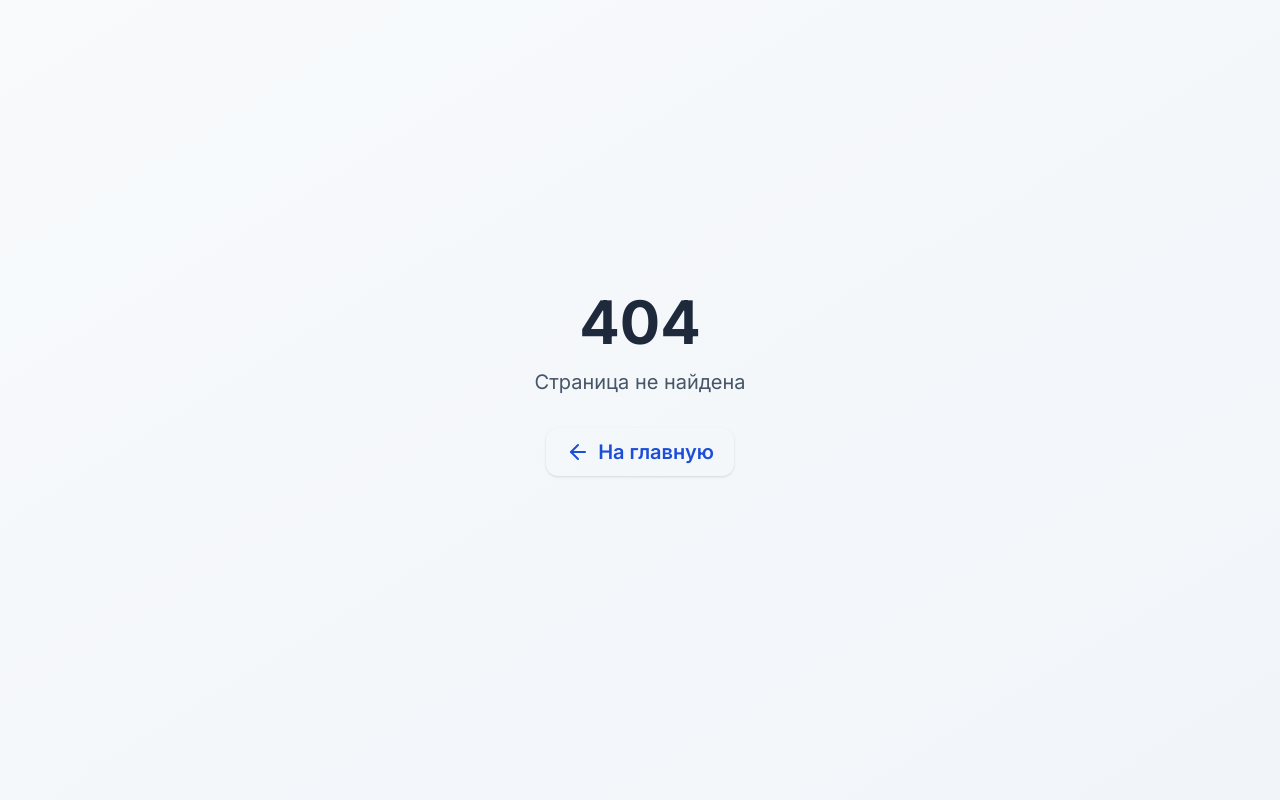
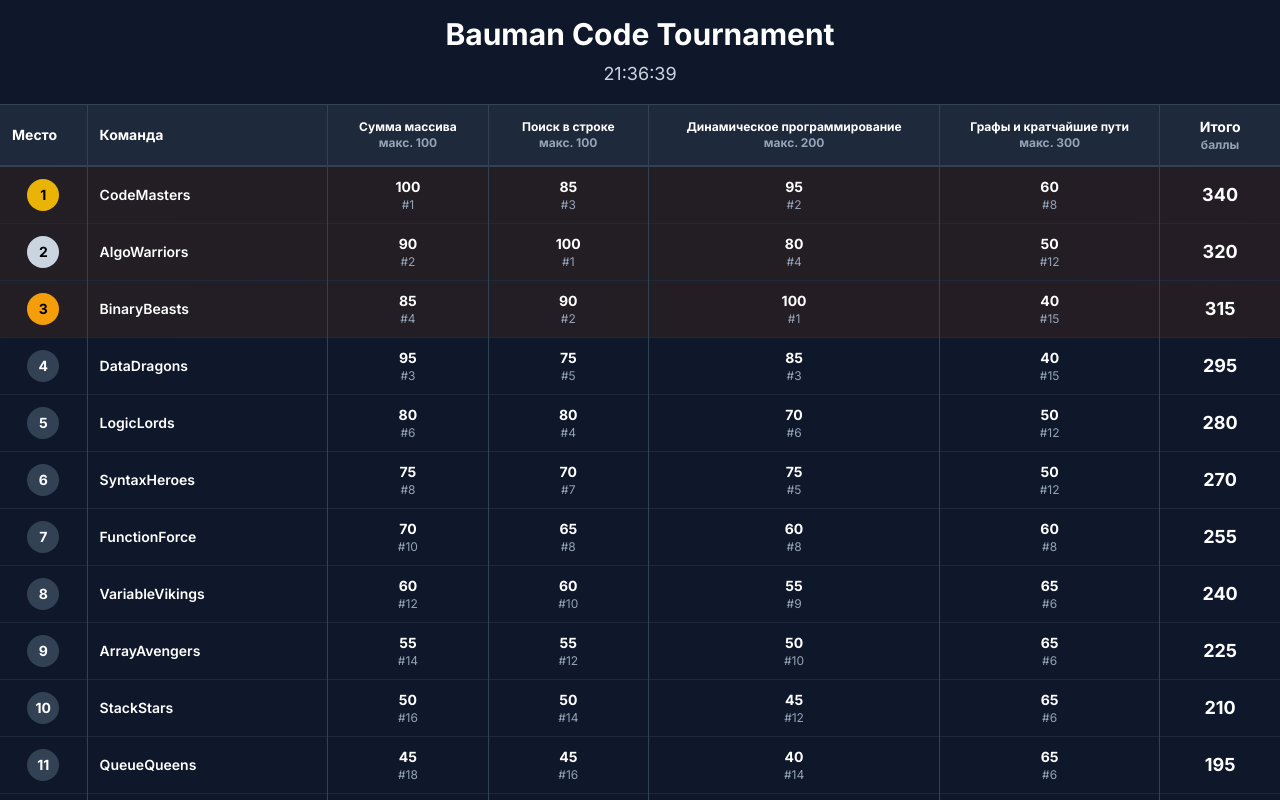
Before and after one commit to bmstu-itstech/tjudge-front, a Next.js app: page /contests/1/leaderboard in a window 1280 px wide. Before the commit this address had no page. Built offline with nearby package versions, Linux system fonts and the light colour scheme.

Commit message:
[fix] fullscreen-leaderboard page: updated columns and changed table format

```diff
--- a/app/contests/[id]/page.tsx
+++ b/app/contests/[id]/page.tsx
@@ -155,7 +155,7 @@ export default function ContestPage({ params }: ContestPageProps) {
                     </Link>
 
                     <Button variant="outline" className="flex items-center gap-2">
-                        <Link href="/contests/leaderboard" className="flex items-center gap-2">
+                        <Link href={`/contests/${contest.id}/leaderboard`} className="flex items-center gap-2">
                             <Maximize className="w-4 h-4" />
                             Полный экран
                         </Link>
--- a/components/contests/contest-leaderboard.tsx
+++ b/components/contests/contest-leaderboard.tsx
@@ -1,14 +1,28 @@
 "use client"
 
-import { useState, useEffect, useRef } from "react"
-import { Trophy, Medal, Award, AlertCircle } from "lucide-react"
+import { useState, useEffect } from "react"
+import { GameLeaderboard } from "@/components/games/game-leaderboard"
 
-interface LeaderboardEntry {
+interface GameResult {
+    gameId: string
+    gameName: string
+    points: number
+    rank: number
+    hasError: boolean
+}
+
+interface TeamLeaderboard {
+    teamId: string
+    teamName: string
+    totalPoints: number
+    overallRank: number
+    gameResults: GameResult[]
+}
+
+interface Game {
     id: string
-  position: number
-  teamName: string
-  score: number
-  error?: string
+    name: string
+    maxPoints: number
 }
 
 interface FullscreenLeaderboardProps {
@@ -16,50 +30,167 @@ interface FullscreenLeaderboardProps {
 }
 
 export function FullscreenLeaderboard({ contestId }: FullscreenLeaderboardProps) {
-  const [entries, setEntries] = useState<LeaderboardEntry[]>([])
     const [currentTime, setCurrentTime] = useState<Date | null>(null)
     const [isUpdating, setIsUpdating] = useState(false)
     const [mounted, setMounted] = useState(false)
-  const previousEntriesRef = useRef<LeaderboardEntry[]>([])
 
-  const initialEntries: LeaderboardEntry[] = [
-    { id: "1", position: 1, teamName: "Code Warriors", score: 1250 },
-    { id: "2", position: 2, teamName: "Debug Masters", score: 1180 },
-    { id: "3", position: 3, teamName: "Syntax Heroes", score: 1050 },
-    { id: "4", position: 4, teamName: "Algorithm Aces", score: 980 },
-    { id: "5", position: 5, teamName: "Binary Beasts", score: 920 },
-    { id: "6", position: 6, teamName: "Logic Lords", score: 850 },
-    { id: "7", position: 7, teamName: "Function Force", score: 780 },
-    { id: "8", position: 8, teamName: "Variable Vikings", score: 720 },
-    { id: "9", position: 9, teamName: "Data Dragons", score: 650 },
-    { id: "10", position: 10, teamName: "Stack Stars", score: 580 },
-    { id: "11", position: 11, teamName: "Queue Queens", score: 520 },
-    { id: "12", position: 12, teamName: "Tree Titans", score: 460 },
-    { id: "13", position: 13, teamName: "Hash Heroes", score: 420 },
-    { id: "14", position: 14, teamName: "Loop Legends", score: 380 },
-    { id: "15", position: 15, teamName: "Array Avengers", score: 350 },
-    { id: "16", position: 16, teamName: "Object Oracles", score: 320 },
-    { id: "17", position: 17, teamName: "Method Mages", score: 290 },
-    { id: "18", position: 18, teamName: "Class Champions", score: 260 },
-    { id: "19", position: 19, teamName: "String Sorcerers", score: 240 },
-    { id: "20", position: 20, teamName: "Number Ninjas", score: 220 },
-    { id: "21", position: 21, teamName: "Boolean Bandits", score: 200 },
-    { id: "22", position: 22, teamName: "Null Navigators", score: 180 },
-    { id: "23", position: 23, teamName: "Void Voyagers", score: 160 },
-    { id: "24", position: 24, teamName: "Byte Builders", score: 140 },
-    { id: "25", position: 25, teamName: "Bit Blazers", score: 120 },
-    { id: "26", position: 26, teamName: "CPU Crusaders", score: 100 },
-    { id: "27", position: 27, teamName: "RAM Raiders", score: 80 },
-    { id: "28", position: 28, teamName: "SSD Soldiers", score: 60 },
-    { id: "29", position: 29, teamName: "GPU Guardians", score: 40 },
-    { id: "30", position: 30, teamName: "API Architects", score: 20 },
+    const mockGames: Game[] = [
+        { id: 'a', name: 'Сумма массива', maxPoints: 100 },
+        { id: 'b', name: 'Поиск в строке', maxPoints: 100 },
+        { id: 'c', name: 'Динамическое программирование', maxPoints: 200 },
+        { id: 'd', name: 'Графы и кратчайшие пути', maxPoints: 300 }
+    ]
+
+    const mockData: TeamLeaderboard[] = [
+        {
+            teamId: '1',
+            teamName: 'CodeMasters',
+            totalPoints: 340,
+            overallRank: 1,
+            gameResults: [
+                { gameId: 'a', gameName: 'Сумма массива', points: 100, rank: 1, hasError: false },
+                { gameId: 'b', gameName: 'Поиск в строке', points: 85, rank: 3, hasError: false },
+                { gameId: 'c', gameName: 'Динамическое программирование', points: 95, rank: 2, hasError: false },
+                { gameId: 'd', gameName: 'Графы и кратчайшие пути', points: 60, rank: 8, hasError: false }
+            ]
+        },
+        {
+            teamId: '2',
+            teamName: 'AlgoWarriors',
+            totalPoints: 320,
+            overallRank: 2,
+            gameResults: [
+                { gameId: 'a', gameName: 'Сумма массива', points: 90, rank: 2, hasError: false },
+                { gameId: 'b', gameName: 'Поиск в строке', points: 100, rank: 1, hasError: false },
+                { gameId: 'c', gameName: 'Динамическое программирование', points: 80, rank: 4, hasError: false },
+                { gameId: 'd', gameName: 'Графы и кратчайшие пути', points: 50, rank: 12, hasError: false }
+            ]
+        },
+        {
+            teamId: '3',
+            teamName: 'BinaryBeasts',
+            totalPoints: 315,
+            overallRank: 3,
+            gameResults: [
+                { gameId: 'a', gameName: 'Сумма массива', points: 85, rank: 4, hasError: false },
+                { gameId: 'b', gameName: 'Поиск в строке', points: 90, rank: 2, hasError: false },
+                { gameId: 'c', gameName: 'Динамическое программирование', points: 100, rank: 1, hasError: false },
+                { gameId: 'd', gameName: 'Графы и кратчайшие пути', points: 40, rank: 15, hasError: false }
+            ]
+        },
+        {
+            teamId: '4',
+            teamName: 'DataDragons',
+            totalPoints: 295,
+            overallRank: 4,
+            gameResults: [
+                { gameId: 'a', gameName: 'Сумма массива', points: 95, rank: 3, hasError: false },
+                { gameId: 'b', gameName: 'Поиск в строке', points: 75, rank: 5, hasError: false },
+                { gameId: 'c', gameName: 'Динамическое программирование', points: 85, rank: 3, hasError: false },
+                { gameId: 'd', gameName: 'Графы и кратчайшие пути', points: 40, rank: 15, hasError: false }
+            ]
+        },
+        {
+            teamId: '5',
+            teamName: 'LogicLords',
+            totalPoints: 280,
+            overallRank: 5,
+            gameResults: [
+                { gameId: 'a', gameName: 'Сумма массива', points: 80, rank: 6, hasError: false },
+                { gameId: 'b', gameName: 'Поиск в строке', points: 80, rank: 4, hasError: false },
+                { gameId: 'c', gameName: 'Динамическое программирование', points: 70, rank: 6, hasError: false },
+                { gameId: 'd', gameName: 'Графы и кратчайшие пути', points: 50, rank: 12, hasError: false }
+            ]
+        },
+        {
+            teamId: '6',
+            teamName: 'SyntaxHeroes',
+            totalPoints: 270,
+            overallRank: 6,
+            gameResults: [
+                { gameId: 'a', gameName: 'Сумма массива', points: 75, rank: 8, hasError: false },
+                { gameId: 'b', gameName: 'Поиск в строке', points: 70, rank: 7, hasError: false },
+                { gameId: 'c', gameName: 'Динамическое программирование', points: 75, rank: 5, hasError: false },
+                { gameId: 'd', gameName: 'Графы и кратчайшие пути', points: 50, rank: 12, hasError: false }
+            ]
+        },
+        {
+            teamId: '7',
+            teamName: 'FunctionForce',
+            totalPoints: 255,
+            overallRank: 7,
+            gameResults: [
+                { gameId: 'a', gameName: 'Сумма массива', points: 70, rank: 10, hasError: false },
+                { gameId: 'b', gameName: 'Поиск в строке', points: 65, rank: 8, hasError: false },
+                { gameId: 'c', gameName: 'Динамическое программирование', points: 60, rank: 8, hasError: false },
+                { gameId: 'd', gameName: 'Графы и кратчайшие пути', points: 60, rank: 8, hasError: false }
+            ]
+        },
+        {
+            teamId: '8',
+            teamName: 'VariableVikings',
+            totalPoints: 240,
+            overallRank: 8,
+            gameResults: [
+                { gameId: 'a', gameName: 'Сумма массива', points: 60, rank: 12, hasError: false },
+                { gameId: 'b', gameName: 'Поиск в строке', points: 60, rank: 10, hasError: false },
+                { gameId: 'c', gameName: 'Динамическое программирование', points: 55, rank: 9, hasError: false },
+                { gameId: 'd', gameName: 'Графы и кратчайшие пути', points: 65, rank: 6, hasError: false }
+            ]
+        },
+        {
+            teamId: '9',
+            teamName: 'ArrayAvengers',
+            totalPoints: 225,
+            overallRank: 9,
+            gameResults: [
+                { gameId: 'a', gameName: 'Сумма массива', points: 55, rank: 14, hasError: false },
+                { gameId: 'b', gameName: 'Поиск в строке', points: 55, rank: 12, hasError: false },
+                { gameId: 'c', gameName: 'Динамическое программирование', points: 50, rank: 10, hasError: false },
+                { gameId: 'd', gameName: 'Графы и кратчайшие пути', points: 65, rank: 6, hasError: false }
+            ]
+        },
+        {
+            teamId: '10',
+            teamName: 'StackStars',
+            totalPoints: 210,
+            overallRank: 10,
+            gameResults: [
+                { gameId: 'a', gameName: 'Сумма массива', points: 50, rank: 16, hasError: false },
+                { gameId: 'b', gameName: 'Поиск в строке', points: 50, rank: 14, hasError: false },
+                { gameId: 'c', gameName: 'Динамическое программирование', points: 45, rank: 12, hasError: false },
+                { gameId: 'd', gameName: 'Графы и кратчайшие пути', points: 65, rank: 6, hasError: false }
+            ]
+        },
+        {
+            teamId: '11',
+            teamName: 'QueueQueens',
+            totalPoints: 195,
+            overallRank: 11,
+            gameResults: [
+                { gameId: 'a', gameName: 'Сумма массива', points: 45, rank: 18, hasError: false },
+                { gameId: 'b', gameName: 'Поиск в строке', points: 45, rank: 16, hasError: false },
+                { gameId: 'c', gameName: 'Динамическое программирование', points: 40, rank: 14, hasError: false },
+                { gameId: 'd', gameName: 'Графы и кратчайшие пути', points: 65, rank: 6, hasError: false }
+            ]
+        },
+        {
+            teamId: '12',
+            teamName: 'TreeTitans',
+            totalPoints: 180,
+            overallRank: 12,
+            gameResults: [
+                { gameId: 'a', gameName: 'Сумма массива', points: 40, rank: 20, hasError: false },
+                { gameId: 'b', gameName: 'Поиск в строке', points: 40, rank: 18, hasError: false },
+                { gameId: 'c', gameName: 'Динамическое программирование', points: 35, rank: 16, hasError: false },
+                { gameId: 'd', gameName: 'Графы и кратчайшие пути', points: 65, rank: 6, hasError: false }
+            ]
+        }
     ]
 
     useEffect(() => {
         setMounted(true)
         setCurrentTime(new Date())
-    setEntries(initialEntries)
-    previousEntriesRef.current = initialEntries
     }, [])
 
     useEffect(() => {
@@ -67,178 +198,116 @@ export function FullscreenLeaderboard({ contestId }: FullscreenLeaderboardProps)
 
         const interval = setInterval(() => {
             setIsUpdating(true)
-
-      setEntries(prev => {
-        const updated = prev.map(e => ({
-          ...e,
-          score: Math.max(0, e.score + Math.floor(Math.random() * 50 - 25))
-        }))
-        const sorted = [...updated].sort((a, b) => b.score - a.score)
-        const result = sorted.map((e, i) => ({ ...e, position: i + 1 }))
-
-        previousEntriesRef.current = [...prev]
-        return result
-      })
-
             setTimeout(() => setIsUpdating(false), 1000)
-    }, 15000)
+        }, 30000) // Обновление каждые 30 секунд
 
         const timeInterval = setInterval(() => setCurrentTime(new Date()), 1000)
-    return () => { clearInterval(interval); clearInterval(timeInterval) }
-  }, [contestId])
+        return () => {
+            clearInterval(interval)
+            clearInterval(timeInterval)
+        }
+    }, [mounted])
 
-  const getPositionIcon = (position: number) => {
-    const iconSize = "w-8 h-8 md:w-10 md:h-10"
-    const numberSize = "w-8 h-8 md:w-10 md:h-10 text-sm md:text-base"
-
-    switch (position) {
-      case 1:
-        return <Trophy className={`${iconSize} text-yellow-400`} />
-      case 2:
-        return <Medal className={`${iconSize} text-slate-300`} />
-      case 3:
-        return <Award className={`${iconSize} text-amber-500`} />
-      default:
+    if (!mounted) {
         return (
-          <div className={`${numberSize} flex items-center justify-center font-bold text-slate-400 bg-slate-700 rounded-full`}>
-            {position}
-          </div>
-        )
-    }
-  }
-
-  const getRowStyle = (entry: LeaderboardEntry) => {
-    const previousEntry = previousEntriesRef.current.find(p => p.id === entry.id)
-    const hasPositionChanged = previousEntry && previousEntry.position !== entry.position
-
-    return {
-      transform: hasPositionChanged ? 'scale(1.005)' : 'scale(1)',
-      transition: 'all 0.6s cubic-bezier(0.4, 0, 0.2, 1)',
-      zIndex: hasPositionChanged ? 10 : 1,
-    }
-  }
-
-  const getRowClasses = (entry: LeaderboardEntry) => {
-    const previousEntry = previousEntriesRef.current.find(p => p.id === entry.id)
-    const hasPositionChanged = previousEntry && previousEntry.position !== entry.position
-    const positionChange = previousEntry ? entry.position - previousEntry.position : 0
-
-    let baseClasses = "flex items-center gap-2 md:gap-4 p-2 md:p-3 rounded-lg border relative"
-
-    if (entry.position <= 3) {
-      baseClasses += " bg-gradient-to-r from-yellow-900/30 to-amber-900/30 border-yellow-500/50"
-    } else {
-      baseClasses += " bg-slate-800/50 border-slate-600/50"
-    }
-
-    if (entry.error) {
-      baseClasses += " bg-red-900/30 border-red-500/50"
-    }
-
-    if (hasPositionChanged) {
-      baseClasses += " shadow-lg"
-    }
-
-    if (positionChange > 0) {
-      baseClasses += " border-green-400/50 bg-green-900/20"
-    } else if (positionChange < 0) {
-      baseClasses += " border-red-400/50 bg-red-900/20"
-    }
-
-    return baseClasses
-  }
-
-  if (!mounted || entries.length === 0) {
-    return (
-      <div className="fixed inset-0 p-4 bg-gradient-to-br from-slate-900 to-slate-800 text-white flex items-center justify-center">
+            <div className="fixed inset-0 bg-slate-900 text-white flex items-center justify-center">
                 <div className="text-center">
-          <h1 className="text-3xl md:text-6xl font-bold text-white mb-4">Bauman Code Tournament</h1>
-          <div className="text-lg md:text-2xl text-slate-300">Загрузка таблицы лидеров...</div>
+                    <h1 className="text-4xl font-bold text-white mb-4">Bauman Code Tournament</h1>
+                    <div className="text-xl text-slate-300">Загрузка таблицы лидеров...</div>
                 </div>
             </div>
         )
     }
 
     return (
-    <div className="fixed inset-0 p-2 md:p-4 bg-gradient-to-br from-slate-900 to-slate-800 text-white overflow-hidden">
+        <div className="fixed inset-0 bg-slate-900 text-white overflow-hidden flex flex-col">
             {/* Заголовок */}
-      <div className="text-center mb-4 md:mb-6">
-        <h1 className="text-2xl md:text-4xl lg:text-6xl font-bold text-white mb-2">Bauman Code Tournament</h1>
-        <div className="text-sm md:text-xl lg:text-2xl text-slate-300 flex items-center justify-center gap-2 md:gap-4">
+            <div className="text-center py-4 border-b border-slate-700">
+                <h1 className="text-3xl font-bold text-white mb-2">Bauman Code Tournament</h1>
+                <div className="text-lg text-slate-300 flex items-center justify-center gap-4">
                     {currentTime?.toLocaleTimeString("ru-RU") || "--:--:--"}
                     {isUpdating && (
-            <div className="w-2 h-2 md:w-3 md:h-3 bg-green-500 rounded-full animate-pulse"></div>
+                        <div className="w-3 h-3 bg-green-500 rounded-full animate-pulse"></div>
                     )}
                 </div>
             </div>
 
-      {/* Таблица лидеров */}
-      <div className="h-[calc(100vh-100px)] md:h-[calc(100vh-140px)] overflow-hidden">
-        <div className="h-full">
-          {/* Сетка для команд */}
-          <div className="h-full grid grid-cols-1 lg:grid-cols-2 xl:grid-cols-3 gap-1 md:gap-2 auto-rows-fr">
-            {entries.map((entry) => {
-              const previousEntry = previousEntriesRef.current.find(p => p.id === entry.id)
-              const hasPositionChanged = previousEntry && previousEntry.position !== entry.position
-              const positionChange = previousEntry ? entry.position - previousEntry.position : 0
+            {/* Таблица */}
+            <div className="flex-1 overflow-auto">
+                <table className="w-full text-sm">
+                    <thead className="sticky top-0 bg-slate-800 border-b-2 border-slate-700">
+                    <tr>
+                        <th className="text-left p-3 font-bold border-r border-slate-700 min-w-8">Место</th>
+                        <th className="text-left p-3 font-bold border-r border-slate-700 min-w-48">Команда</th>
+                        {mockGames.map((game) => (
+                            <th key={game.id} className="text-center p-2 font-bold border-r border-slate-700 min-w-32">
+                                <div className="text-xs">{game.name}</div>
+                                <div className="text-xs text-slate-400">макс. {game.maxPoints}</div>
+                            </th>
+                        ))}
+                        <th className="text-center p-3 font-bold min-w-24">
+                            <div>Итого</div>
+                            <div className="text-xs text-slate-400">баллы</div>
+                        </th>
+                    </tr>
+                    </thead>
+                    <tbody>
+                    {mockData.map((team, index) => (
+                        <tr
+                            key={team.teamId}
+                            className={`border-b border-slate-800 hover:bg-slate-800/50 transition-colors ${
+                                team.overallRank <= 3 ? 'bg-gradient-to-r from-yellow-900/20 to-amber-900/20' : ''
+                            }`}
+                        >
+                            {/* Место */}
+                            <td className="p-3 font-bold text-center border-r border-slate-700">
+                                <div className={`inline-flex items-center justify-center w-8 h-8 rounded-full font-bold ${
+                                    team.overallRank === 1 ? 'bg-yellow-500 text-black' :
+                                        team.overallRank === 2 ? 'bg-slate-300 text-black' :
+                                            team.overallRank === 3 ? 'bg-amber-500 text-black' :
+                                                'bg-slate-700 text-white'
+                                }`}>
+                                    {team.overallRank}
+                                </div>
+                            </td>
 
+                            {/* Название команды */}
+                            <td className="p-3 font-semibold border-r border-slate-700">
+                                <div className="truncate">{team.teamName}</div>
+                            </td>
+
+                            {/* Результаты по играм */}
+                            {mockGames.map((game) => {
+                                const gameResult = team.gameResults.find(gr => gr.gameId === game.id)
                                 return (
-                <div
-                  key={entry.id}
-                  style={getRowStyle(entry)}
-                  className={getRowClasses(entry)}
-                >
-                  {/* Позиция */}
-                  <div className="relative flex-shrink-0">
-                    {getPositionIcon(entry.position)}
-                    {hasPositionChanged && (
-                      <div className={`absolute -top-1 -right-1 text-xs font-bold px-1 py-0.5 rounded-full text-white ${
-                        positionChange > 0 ? "bg-green-500" : "bg-red-500"
-                      }`}>
-                        {positionChange > 0 ? `+${positionChange}` : positionChange}
+                                    <td key={game.id} className="text-center p-2 border-r border-slate-700">
+                                        {gameResult ? (
+                                            <div className={gameResult.hasError ? 'text-red-400' : ''}>
+                                                <div className="font-bold">
+                                                    {gameResult.hasError ? 'ERR' : gameResult.points}
+                                                </div>
+                                                <div className="text-xs text-slate-400">
+                                                    {gameResult.hasError ? 'ошибка' : `#${gameResult.rank}`}
+                                                </div>
+                                            </div>
+                                        ) : (
+                                            <div className="text-slate-500">
+                                                <div>—</div>
+                                                <div className="text-xs">—</div>
                                             </div>
                                         )}
-                  </div>
-
-                  {/* Информация о команде */}
-                  <div className="flex-1 min-w-0">
-                    <h2 className="font-bold text-white mb-1 text-sm md:text-base lg:text-lg truncate">
-                      {entry.teamName}
-                    </h2>
-                    {hasPositionChanged && (
-                      <p className="text-slate-300 text-xs md:text-sm">
-                        {positionChange > 0 ? '↑' : '↓'} с {previousEntry?.position} места
-                      </p>
-                    )}
-                    {entry.error && (
-                      <div className="flex items-center gap-1 text-red-400">
-                        <AlertCircle className="w-4 h-4" />
-                        <span className="text-xs">Ошибка</span>
-                      </div>
-                    )}
-                  </div>
-
-                  {/* Счет */}
-                  <div className="text-right flex-shrink-0">
-                    {!entry.error && (
-                      <div className="text-white text-sm md:text-base lg:text-xl font-bold">
-                        {entry.score.toLocaleString()}
-                        {hasPositionChanged && previousEntry && (
-                          <div className={`text-xs md:text-sm font-normal mt-1 ${
-                            entry.score > previousEntry.score ? "text-green-400" : "text-red-400"
-                          }`}>
-                            {entry.score > previousEntry.score ? '+' : ''}
-                            {(entry.score - previousEntry.score).toLocaleString()}
-                          </div>
-                        )}
-                      </div>
-                    )}
-                  </div>
-                </div>
+                                    </td>
                                 )
                             })}
-          </div>
-        </div>
+
+                            {/* Общий счет */}
+                            <td className="text-center p-3">
+                                <div className="font-bold text-lg">{team.totalPoints}</div>
+                            </td>
+                        </tr>
+                    ))}
+                    </tbody>
+                </table>
             </div>
         </div>
     )
```
Also changed, not shown: app/contests/[id]/leaderboard/page.tsx (renamed from app/contests/leaderboard/page.tsx). Lines whose indentation alone changed are shown as unchanged.
